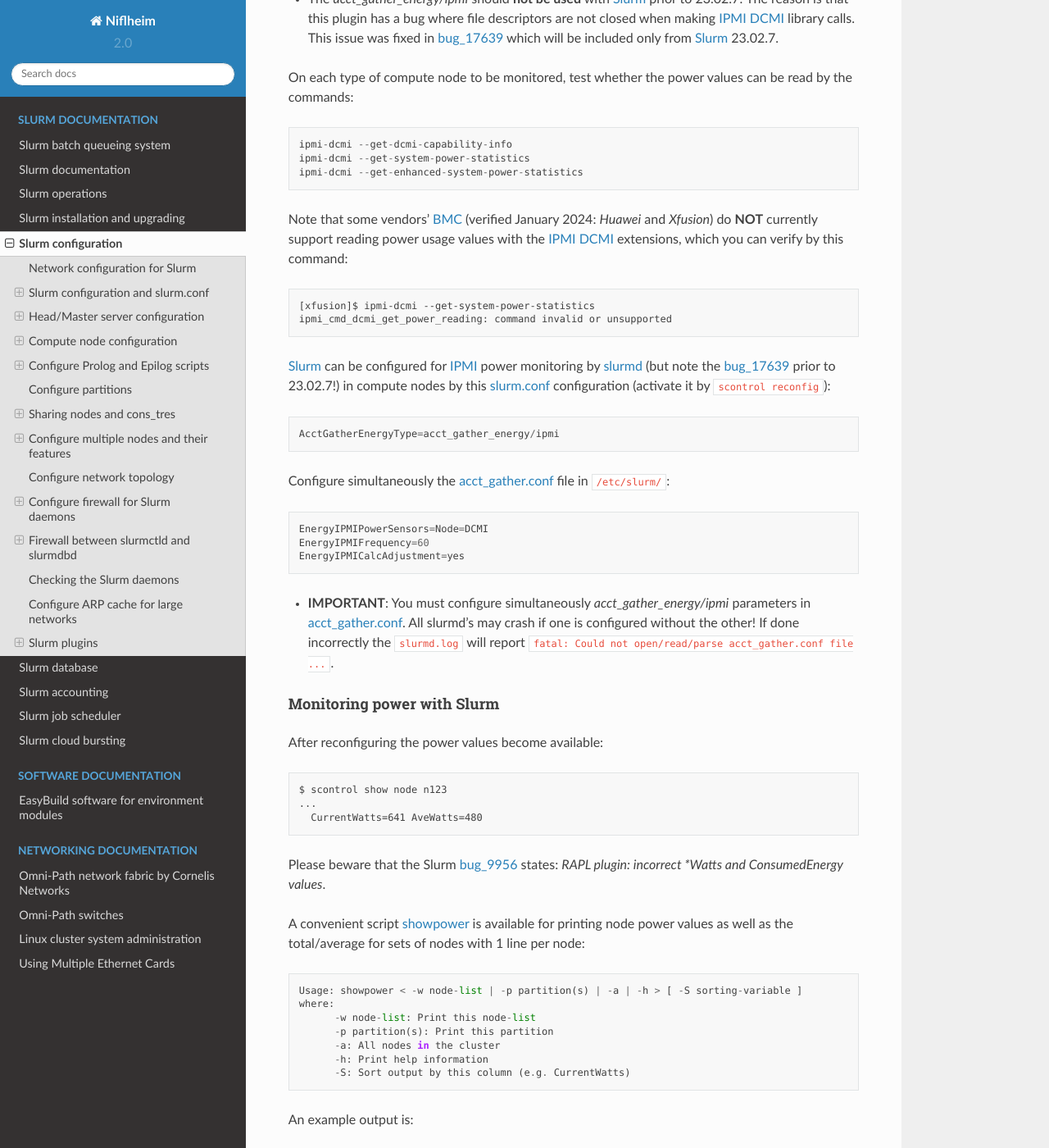
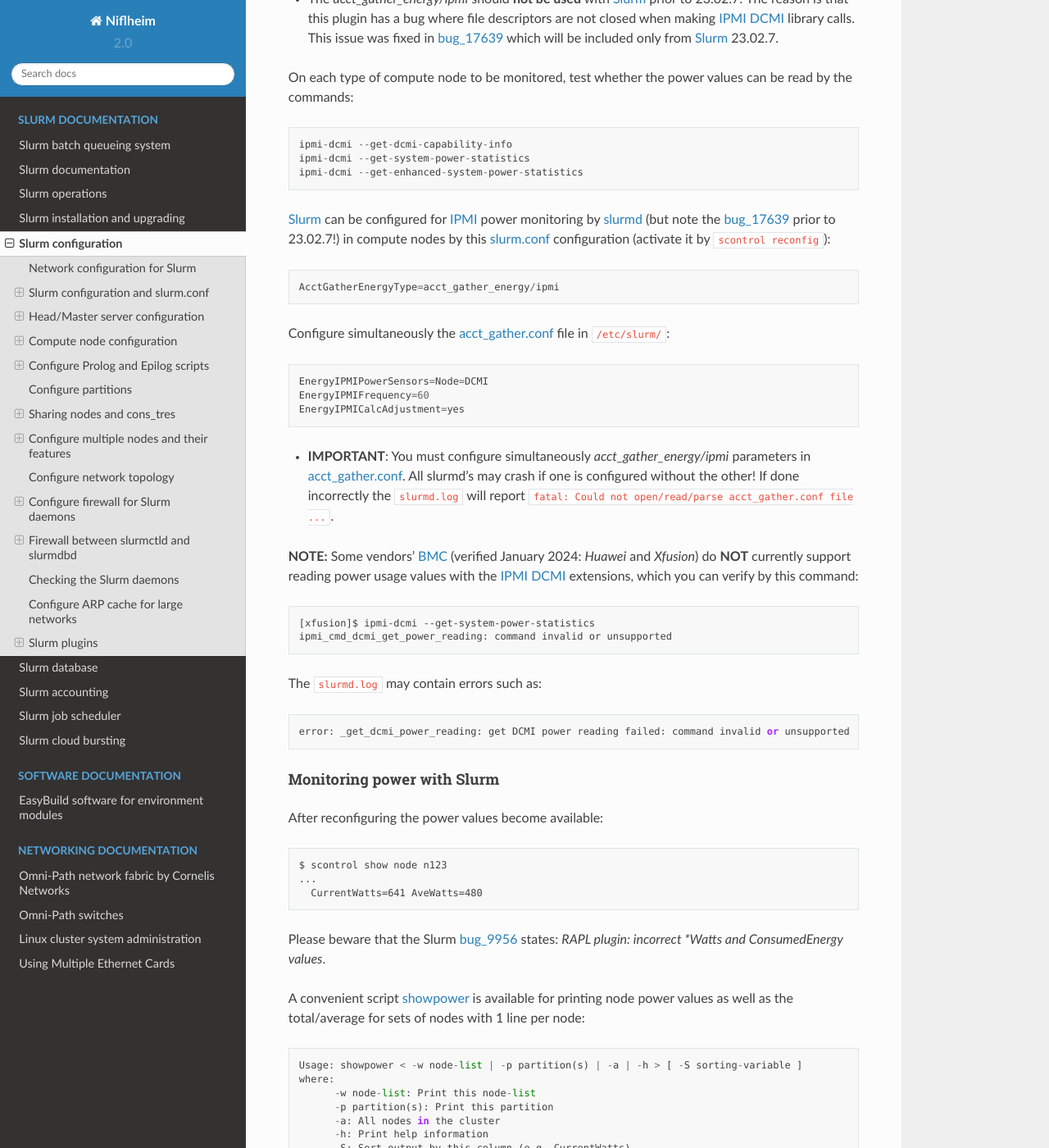
Before and after one commit to OleHolmNielsen/Niflheim_system, a Sphinx documentation site: the page built from docs/Slurm_configuration.rst, in a window 1280 px wide and 1400 px high, scrolled down 19015 px. Shown: the whole window at 82% size. Built offline with Sphinx 7.4.7 and the Read the Docs theme 2.0.0, drawn with Linux system fonts in a browser that asks for light colours.

Commit message:
Add _get_dcmi_power_reading error message

```diff
--- a/docs/Slurm_configuration.rst
+++ b/docs/Slurm_configuration.rst
@@ -780,13 +780,6 @@
   ipmi-dcmi --get-system-power-statistics
   ipmi-dcmi --get-enhanced-system-power-statistics
 
-Note that some vendors' BMC_ (verified January 2024: *Huawei* and *Xfusion*)
-do **NOT** currently support reading power usage values with the IPMI_ DCMI_ extensions,
-which you can verify by this command::
-
-  [xfusion]$ ipmi-dcmi --get-system-power-statistics
-  ipmi_cmd_dcmi_get_power_reading: command invalid or unsupported
-
 Slurm_ can be configured for IPMI_ power monitoring by slurmd_ (but note the bug_17639_ prior to 23.02.7!)
 in compute nodes by this slurm.conf_ configuration (activate it by ``scontrol reconfig``)::
 
@@ -802,6 +795,17 @@
   You must configure simultaneously *acct_gather_energy/ipmi* parameters in acct_gather.conf_.
   All slurmd's may crash if one is configured without the other!
   If done incorrectly the ``slurmd.log`` will report ``fatal: Could not open/read/parse acct_gather.conf file ...``.
+
+**NOTE:** Some vendors' BMC_ (verified January 2024: *Huawei* and *Xfusion*)
+do **NOT** currently support reading power usage values with the IPMI_ DCMI_ extensions,
+which you can verify by this command::
+
+  [xfusion]$ ipmi-dcmi --get-system-power-statistics
+  ipmi_cmd_dcmi_get_power_reading: command invalid or unsupported
+
+The ``slurmd.log`` may contain errors such as::
+
+  error: _get_dcmi_power_reading: get DCMI power reading failed: command invalid or unsupported
 
 .. _DCMI: https://www.gnu.org/software/freeipmi/manpages/man8/ipmi-dcmi.8.html
 .. _FreeIPMI: https://www.gnu.org/software/freeipmi/
```
